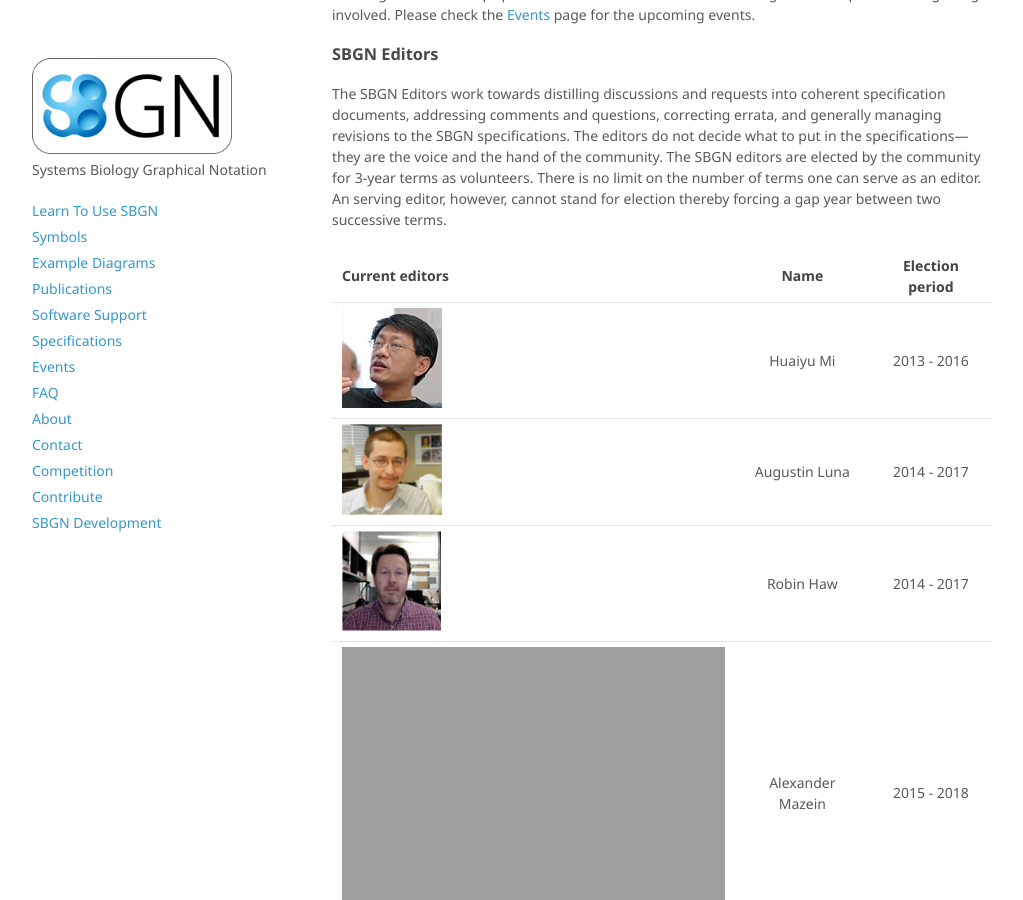
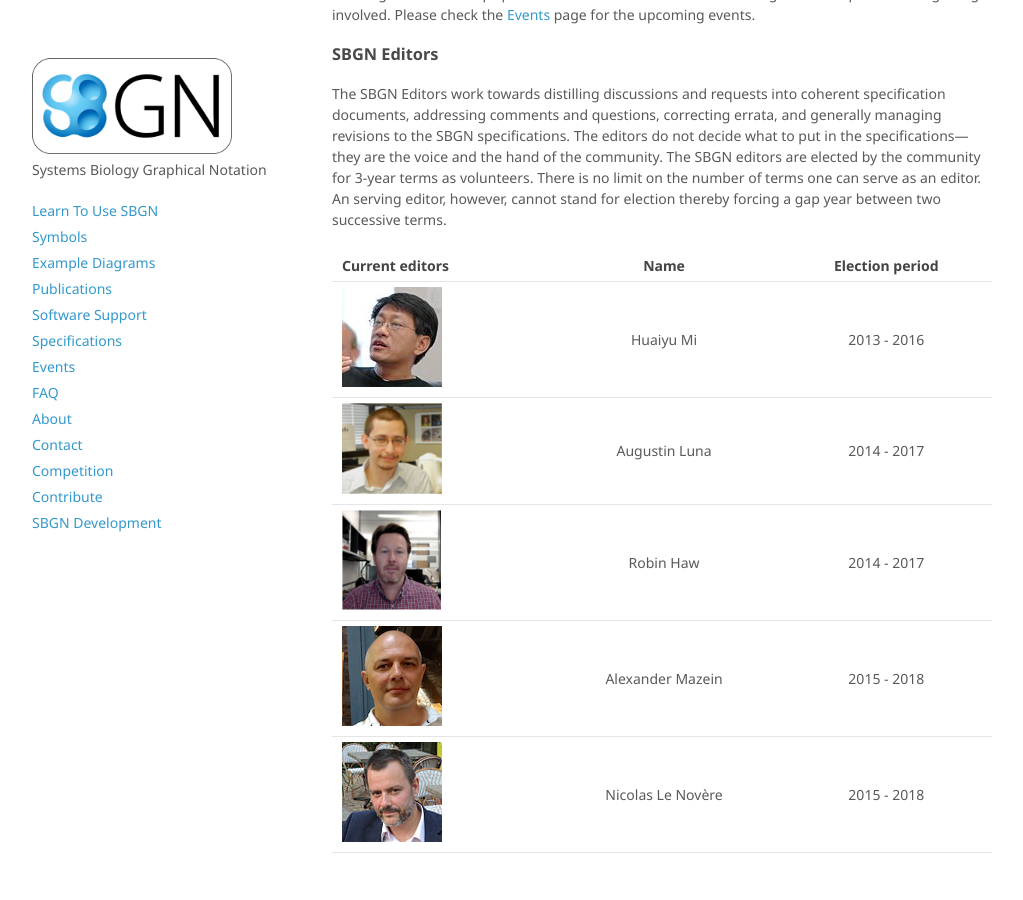
Before and after one commit to sbgn/sbgn, a Jekyll site: the page built from docs/about.md, in a window 1280 px wide and 900 px high, scrolled down 540 px. Shown: the whole window, without its empty margins (128-1151 px from the left). Built offline with Jekyll 4.4.1, drawn with Linux system fonts in a browser that asks for light colours; nearby versions of some CDN libraries.

Commit message:
Updated Alexander's picture.

```diff
--- a/docs/about.md
+++ b/docs/about.md
@@ -35,7 +35,7 @@ The SBGN editors are elected by the community for 3-year terms as volunteers. Th
 | ![Mi](https://sbgn.github.io/sbgn/images/about/photo-mi.jpg)                   | Huaiyu Mi         | 2013 - 2016          |
 | ![Luna](https://sbgn.github.io/sbgn/images/about/photo-luna.png)               | Augustin Luna     | 2014 - 2017          |
 | ![Haw](https://sbgn.github.io/sbgn/images/about/photo-haw.png)                 | Robin Haw         | 2014 - 2017          |
-| ![Mazein](https://sbgn.github.io/sbgn/images/about/photo-mazein.jpg)           | Alexander Mazein  | 2015 - 2018          |
+| ![Mazein](https://sbgn.github.io/sbgn/images/about/photo-mazein.png)           | Alexander Mazein  | 2015 - 2018          |
 | ![Le Novère](https://sbgn.github.io/sbgn/images/about/photo-lenovere.jpg)      | Nicolas Le Novère | 2015 - 2018          |
 
 <br>
```
